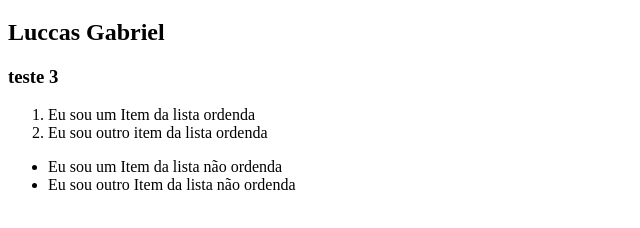
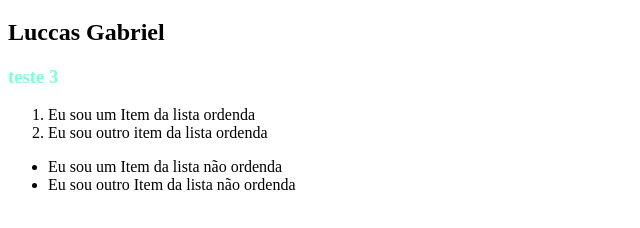
Before and after one commit to LuccasGabriel27/ceub-programacao-web, a plain HTML site: page index.html in a window 1280 px wide. Shown: the part 206-434 px from the top of the page, 0-640 px from the left. Drawn offline with Linux system fonts and the light colour scheme.

Commit message:
atualizacao-1

```diff
--- a/index.html
+++ b/index.html
@@ -13,7 +13,7 @@
     <p style="color: lightblue;"> Eu sou um parágrafo </p>
     <h1> eueue eueeu u bbeueueu</h1>
     <h2> Luccas Gabriel</h2>
-    <h3> teste 3</h3>
+    <h3 style="color: aquamarine;"> teste 3</h3>
 
 
 
```
